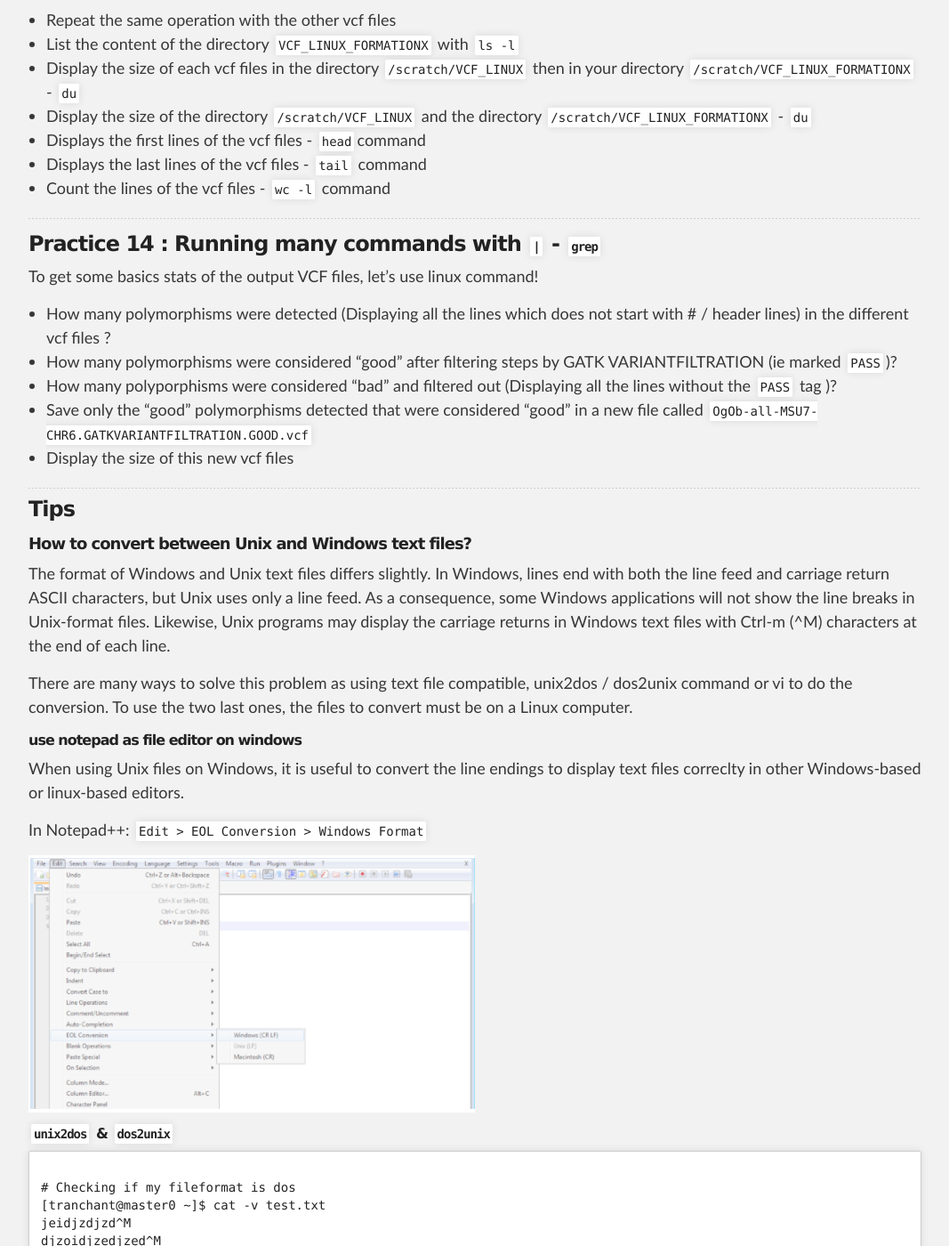
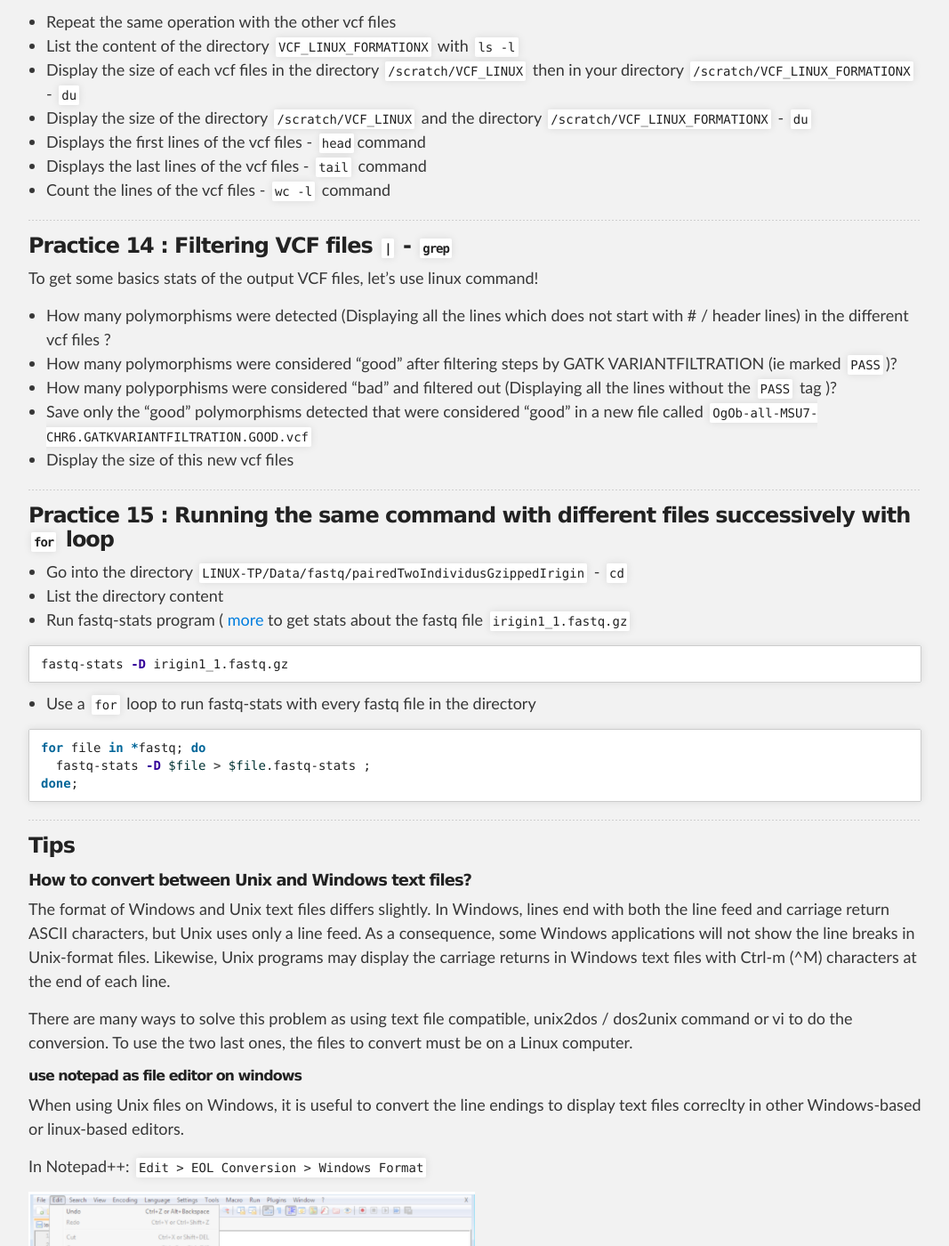
Before and after one commit to SouthGreenPlatform/trainings, a Jekyll site: the page built from _pages/linux/linuxPractice.md, in a window 1280 px wide and 1400 px high, scrolled down 8886 px. Shown: the whole window at 89% size, without its empty margins (106-1173 px from the left). Built offline with Jekyll 4.4.1, drawn with Linux system fonts in a browser that asks for light colours; nearby versions of some CDN libraries; some of the changed text lies outside the part shown.

Commit message:
Update linuxPractice.md

```diff
--- a/_pages/linux/linuxPractice.md
+++ b/_pages/linux/linuxPractice.md
@@ -34,7 +34,7 @@
 * [Practice-11: Redirecting a command output to a File with `>`](#practice-11)
 * [Practice-12: Sending data from one command to another (piping) with `|`](#practice-12)
 * [practice-13 : Dealing with VCF files](#practice-13)
-
+* [practice-14 : Filtering VCF files](#practice-14)
 * [Tips](#tips)
   - [How to convert between Unix and Windows text files?](#convertFileFormat)
   - [How to open and read a file through a text editor on a distant linux server?](#readFile)
@@ -356,7 +356,7 @@
 -----------------------
 
 <a name="practice-14"></a>
-### Practice 14 :  Running many commands with `|` - `grep`
+### Practice 14 :  Filtering VCF files `|` - `grep`
 To get some basics stats of the output VCF files, let's use linux command!
 * How many polymorphisms were detected (Displaying all the lines which does not start with # / header lines) in the different vcf files ?
 * How many polymorphisms were considered "good" after filtering steps by GATK VARIANTFILTRATION (ie marked `PASS`)?
@@ -364,10 +364,27 @@
 * Save only the "good" polymorphisms detected that were considered "good" in a new file called `OgOb-all-MSU7-CHR6.GATKVARIANTFILTRATION.GOOD.vcf`
 * Display the size of this new vcf files
 
-<a name="tips"></a>
 
 -----------------------
 
+<a name="practice-15"></a>
+### Practice 15 : Running the same command with different files successively with `for` loop
+* Go into the directory `LINUX-TP/Data/fastq/pairedTwoIndividusGzippedIrigin` - `cd`
+* List the directory content
+* Run fastq-stats program ( [more](http://manpages.ubuntu.com/manpages/xenial/man1/fastq-stats.1.html) to get stats about the fastq file `irigin1_1.fastq.gz`
+{% highlight bash %}
+fastq-stats -D irigin1_1.fastq.gz
+{% endhighlight %}
+* Use a `for` loop to run fastq-stats with every fastq file in the directory
+{% highlight bash %}
+for file in *fastq; do
+  fastq-stats -D $file > $file.fastq-stats ;
+done;
+{% endhighlight %}
+
+-----------------------
+
+<a name="tips"></a>
 ### Tips
 
 <a name="convertFileFormat"></a>
```
